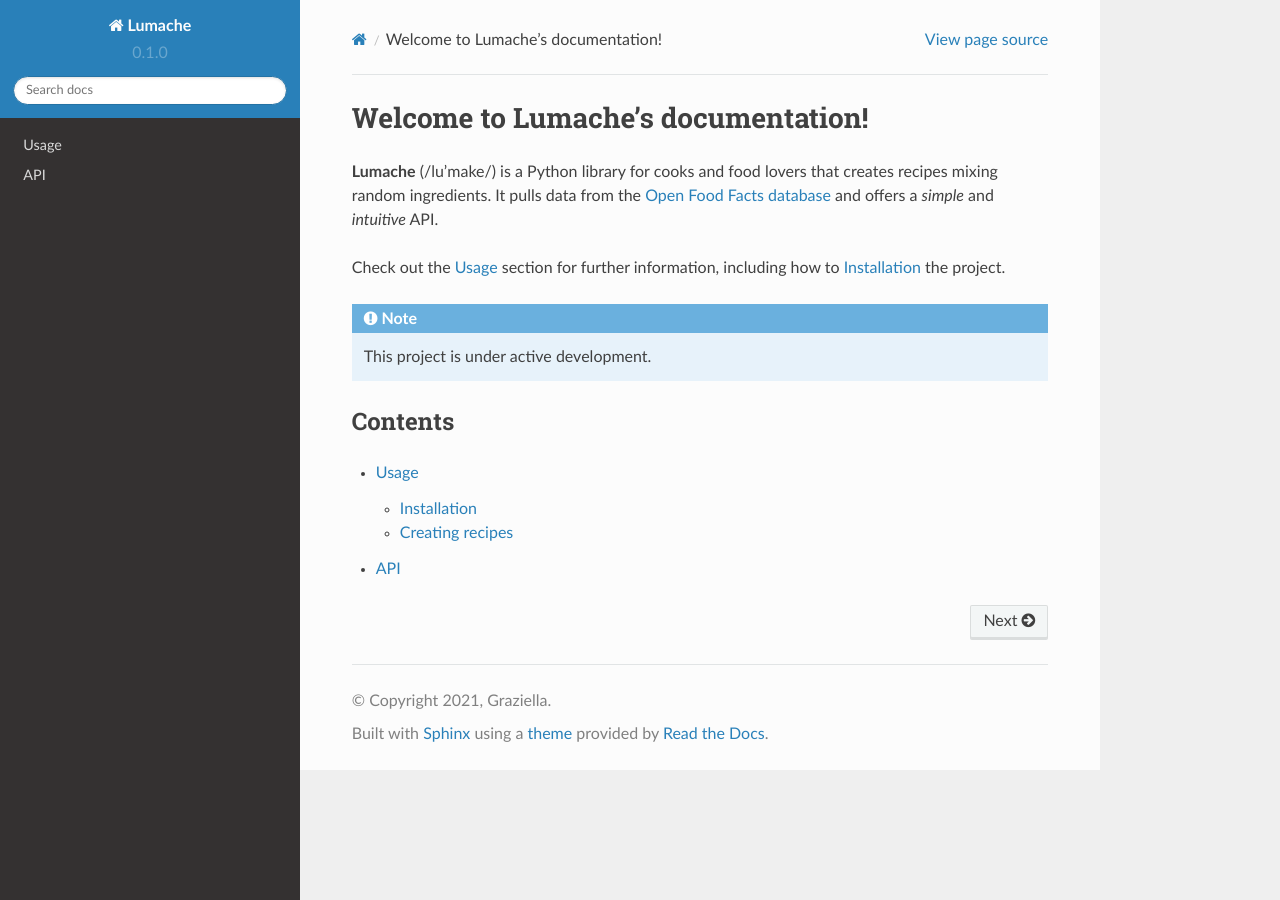
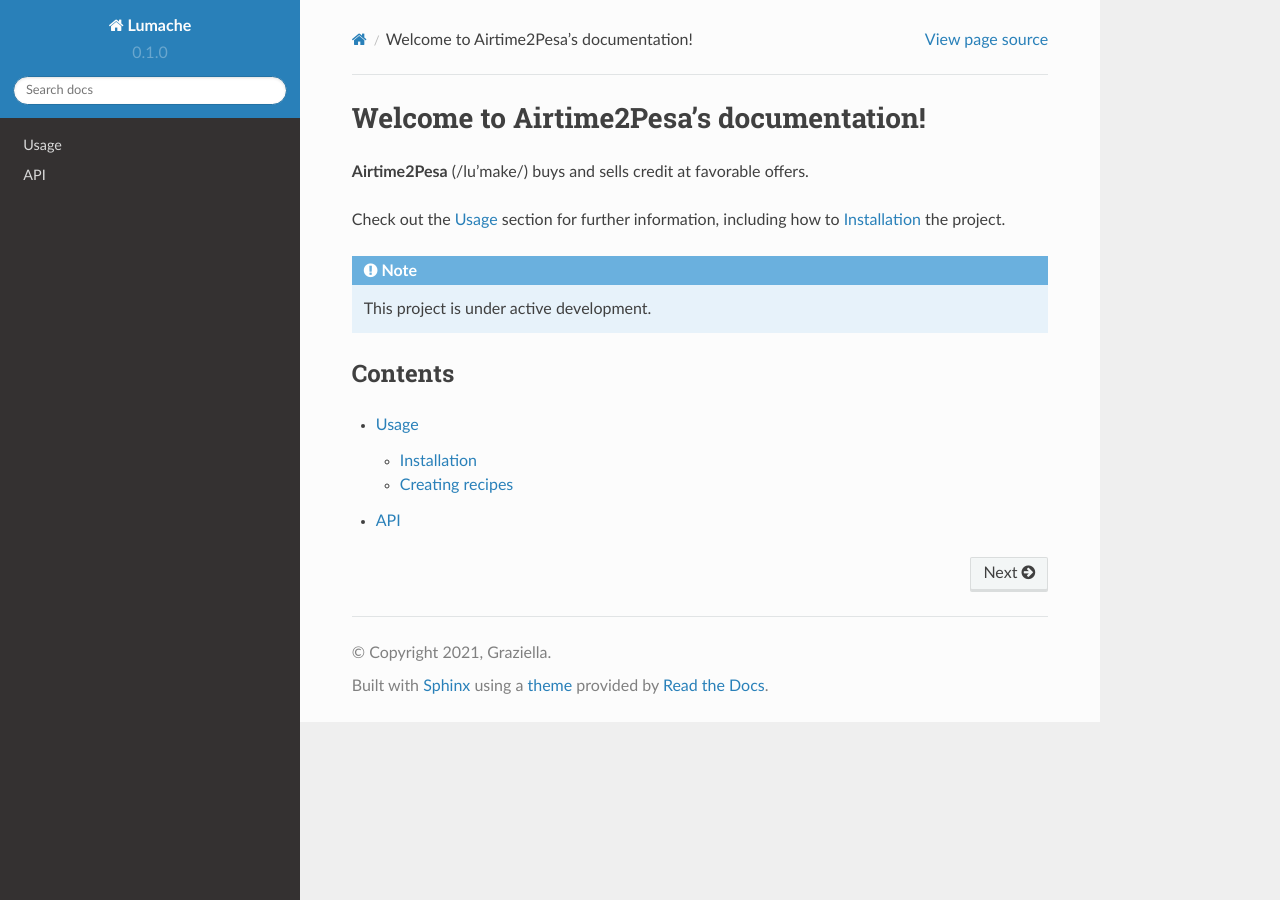
Before and after one commit to ndungudedan/airtime2pesa_docs, a Sphinx documentation site: the page built from docs/source/index.rst, in a window 1280 px wide. Built offline with Sphinx 7.4.7 and the Read the Docs theme 2.0.0, drawn with Linux system fonts in a browser that asks for light colours.

Commit message:
Update index.rst

```diff
--- a/docs/source/index.rst
+++ b/docs/source/index.rst
@@ -1,10 +1,7 @@
-Welcome to Lumache's documentation!
+Welcome to Airtime2Pesa's documentation!
 ===================================
 
-**Lumache** (/lu'make/) is a Python library for cooks and food lovers
-that creates recipes mixing random ingredients.
-It pulls data from the `Open Food Facts database <https://world.openfoodfacts.org/>`_
-and offers a *simple* and *intuitive* API.
+**Airtime2Pesa** (/lu'make/) buys and sells credit at favorable offers.
 
 Check out the :doc:`usage` section for further information, including
 how to :ref:`installation` the project.
```
